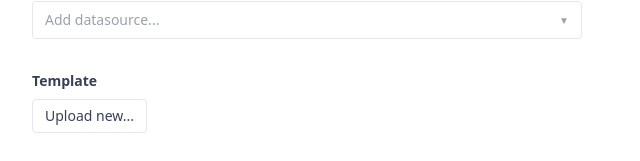
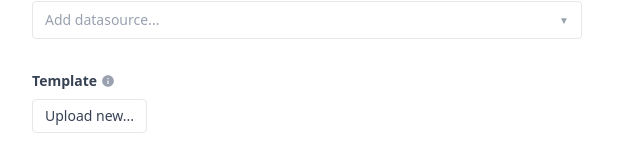
Before and after one commit to HerbCaudill/report-templates-prototype, a React (Vite) app: page / in a window 1280 px wide. Both pictures are taken after a click on the button "New template". Shown: the part 401-562 px from the top of the page, without its empty margins (0-640 px from the left). Built offline with nearby package versions, Linux system fonts and the light colour scheme.

Commit message:
feat: enhance template upload guidance with InfoTooltip in EditTemplatePage

```diff
--- a/src/EditTemplatePage.tsx
+++ b/src/EditTemplatePage.tsx
@@ -287,7 +287,10 @@ export function EditTemplatePage({ template, isNew, onChange, onCreate, onDelete
       </div>
 
       <div className="mb-8">
-        <label className="mb-2 block text-sm font-semibold text-gray-700">Template</label>
+        <label className="mb-2 flex items-center gap-1 text-sm font-semibold text-gray-700">
+          Template
+          <InfoTooltip text="Upload a Word, Excel, or PowerPoint file with placeholder tags like {{project.name}} that will be replaced with data when generating reports." />
+        </label>
         {templateFile ? (
           <div className="flex items-center gap-2 rounded border border-gray-200 bg-gray-50 px-3 py-2">
             <WordIcon />
```
